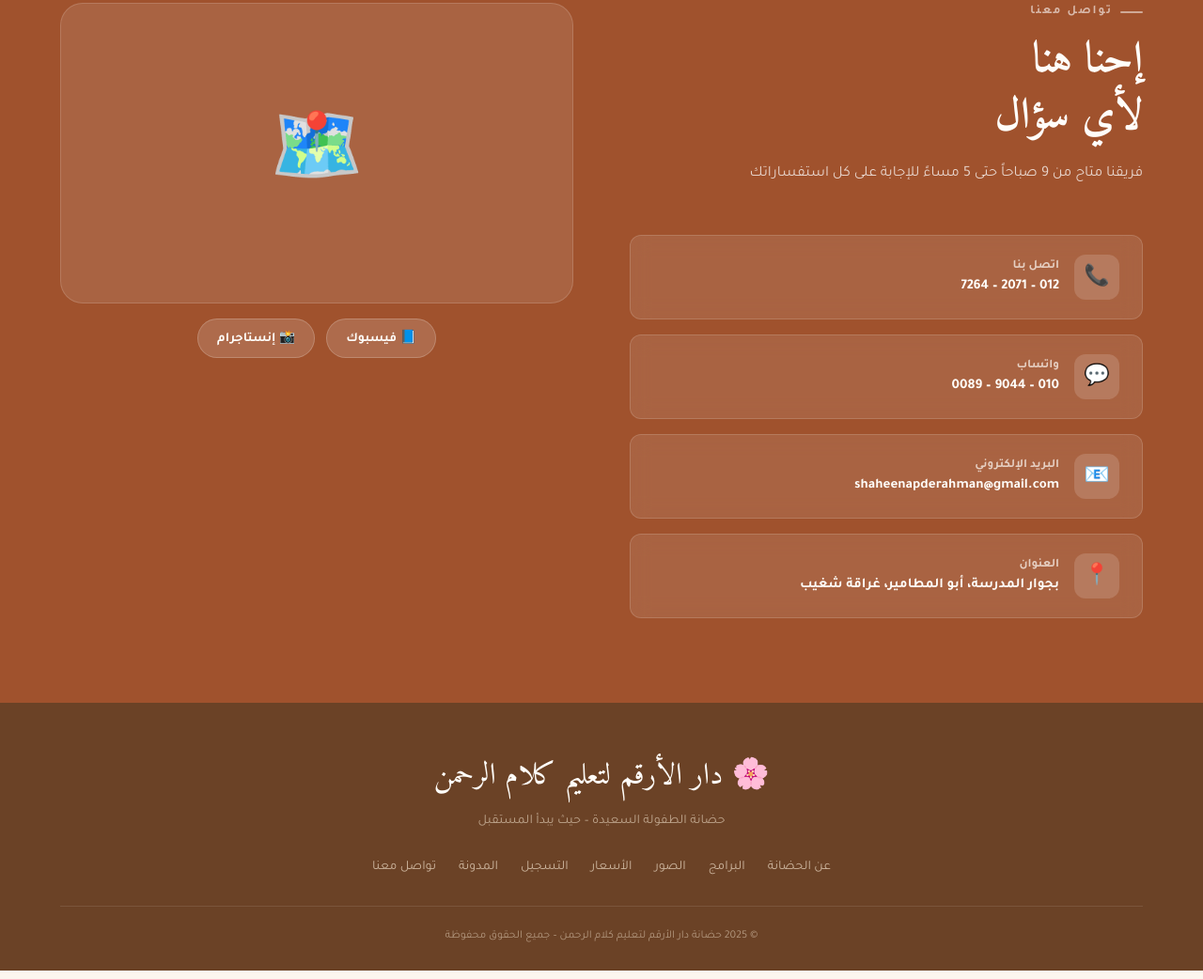
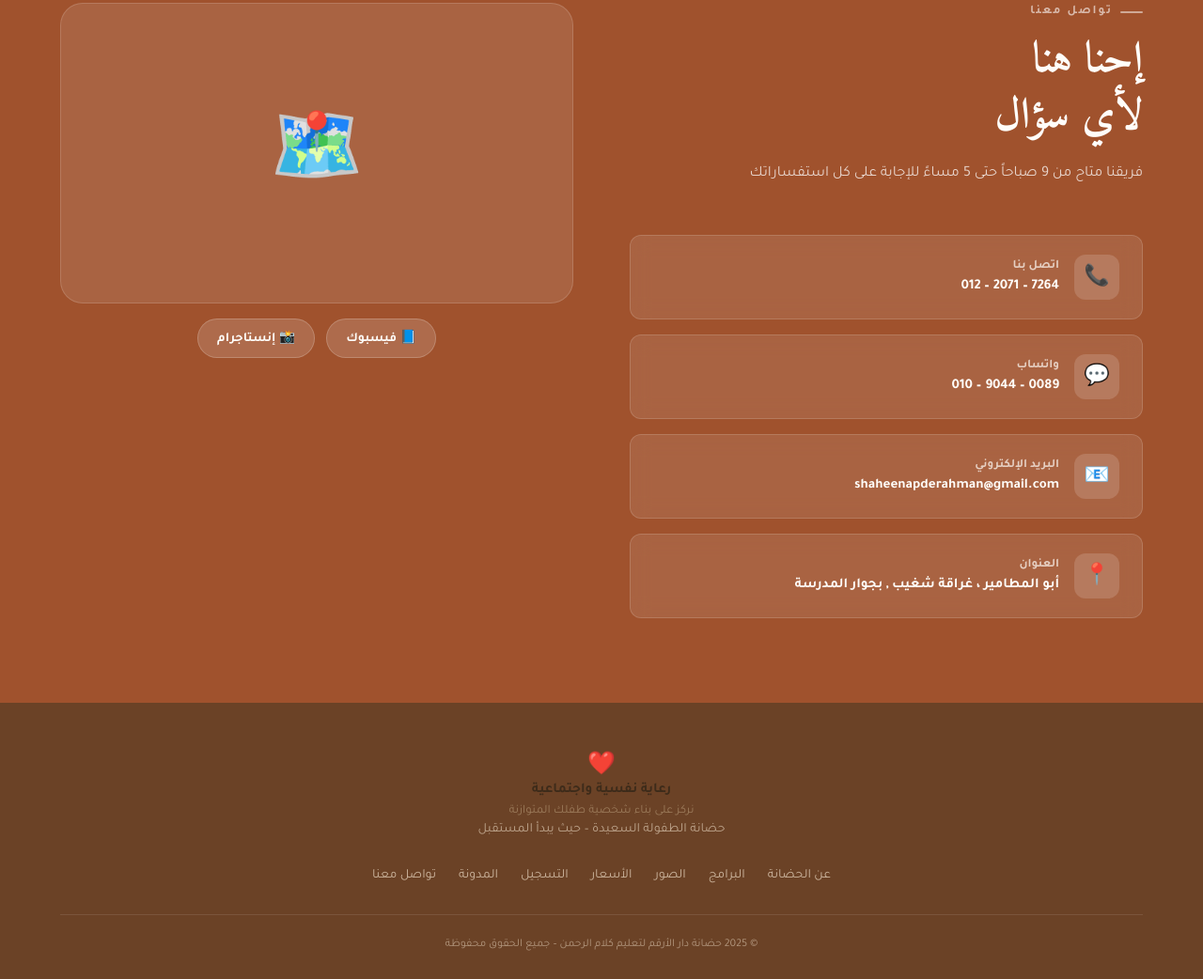
Before and after one commit to shaheenapderahman-cloud/eywa-nursery, a plain HTML site: page index.html in a window 1280 px wide. Shown: the part 5680-6722 px from the top of the page at 94% size. Drawn offline with Linux system fonts and the light colour scheme.

Commit message:
Revise contact numbers and footer content
Updated contact information and footer details for better clarity.

```diff
--- a/index.html
+++ b/index.html
@@ -1079,14 +1079,14 @@
           <div class="contact-card-icon">📞</div>
           <div>
             <h4>اتصل بنا</h4>
-            <p>012 – 2071 – 7264</p>
+            <p>7264 – 2071 – 012</p>
           </div>
         </div>
         <div class="contact-card">
           <div class="contact-card-icon">💬</div>
           <div>
             <h4>واتساب</h4>
-            <p>010 – 9044 – 0089</p>
+            <p>0089 – 9044 – 010</p>
           </div>
         </div>
         <div class="contact-card">
@@ -1100,7 +1100,7 @@
           <div class="contact-card-icon">📍</div>
           <div>
             <h4>العنوان</h4>
-            <p>بجوار المدرسة، أبو المطامير، غراقة شغيب</p>
+            <p>  أبو المطامير ،  غراقة شغيب , بجوار المدرسة </p>
           </div>
         </div>
       </div>
@@ -1120,7 +1120,11 @@
 
 <!-- FOOTER -->
 <footer>
-  <div class="footer-logo">🌸 دار الأرقم لتعليم كلام الرحمن</div>
+  <div class="value-icon">❤️</div>
+  <div>
+    <div class="value-title">رعاية نفسية واجتماعية</div>
+    <div class="value-desc">نركز على بناء شخصية طفلك المتوازنة</div>
+  </div>
   <div class="footer-tagline">حضانة الطفولة السعيدة – حيث يبدأ المستقبل</div>
   <div class="footer-links">
     <a href="#about">عن الحضانة</a>
```
